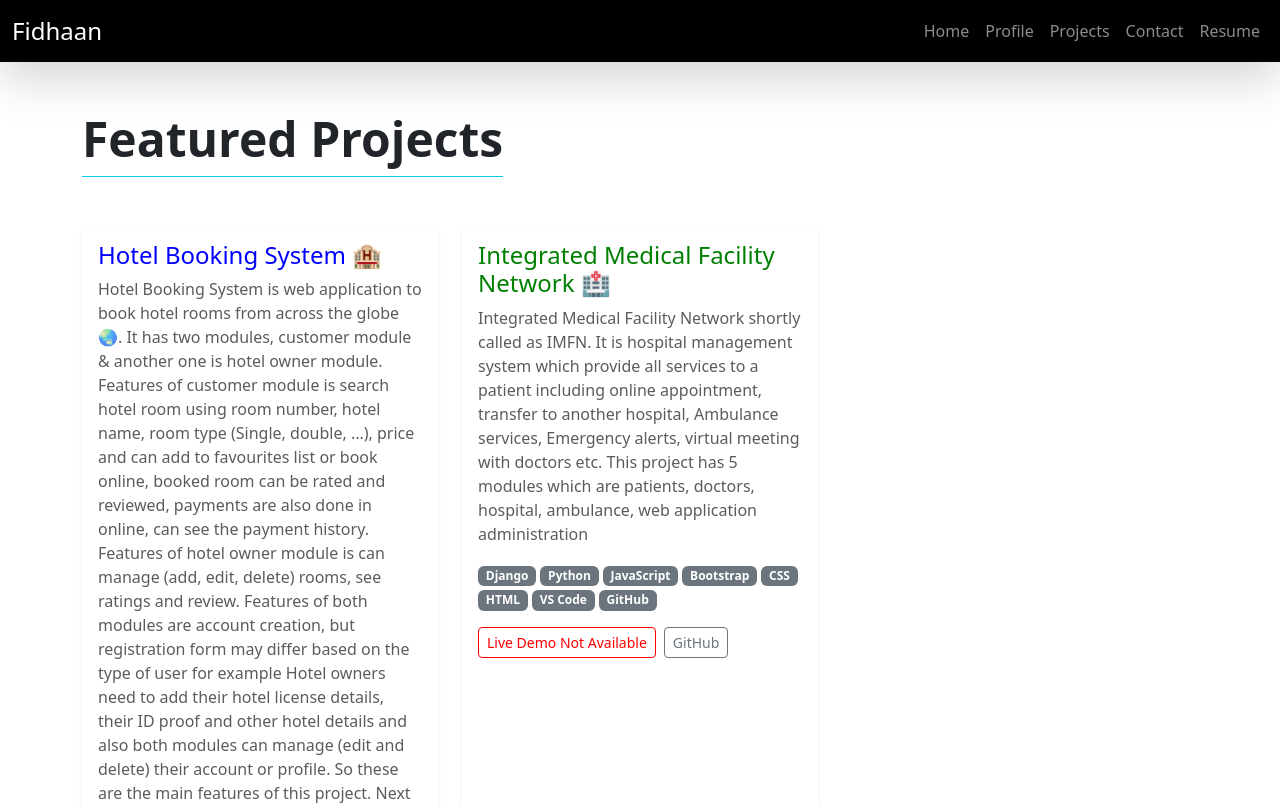
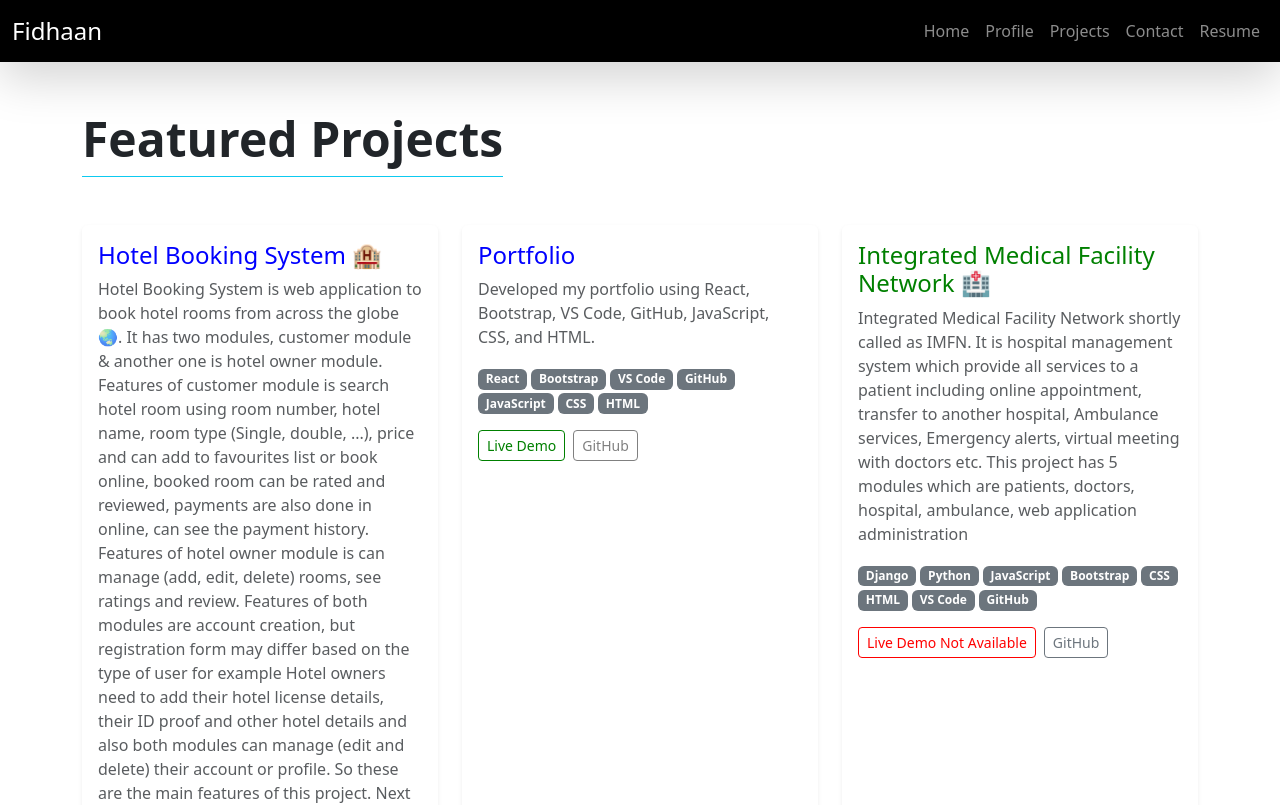
Before and after one commit to fidhaan/portfolio, a React (Vite) app in the folder personal_portfolio_project/: page /projects in a window 1280 px wide. Shown: the top 805 px of the page. Built offline with nearby package versions, Linux system fonts and the light colour scheme.

Commit message:
React project uploaded

```diff
--- a/personal_portfolio_project/src/Projects.jsx
+++ b/personal_portfolio_project/src/Projects.jsx
@@ -39,6 +39,30 @@ function Projects() {
               <div className="col-md-6 col-lg-4">
                 <div className="card h-100 shadow-sm border-0">
                   <div className="card-body">
+                    <h5 style={{color: 'blue'}} className="card-title text fs-4">Portfolio</h5>
+                    <p className="card-text text-muted">
+                      Developed my portfolio using React, Bootstrap, VS Code, GitHub, JavaScript,
+CSS, and HTML.
+                    </p>
+                    <span className="badge bg-secondary me-1">React</span>
+                    <span className="badge bg-secondary me-1">Bootstrap</span>
+                    <span className="badge bg-secondary me-1">VS Code</span>
+                    <span className="badge bg-secondary me-1">GitHub</span>
+                    <span className="badge bg-secondary me-1">JavaScript</span>
+                    <span className="badge bg-secondary me-1">CSS</span>
+                    <span className="badge bg-secondary me-1">HTML</span>
+                    <div className="mt-3">
+                      <a style={{color: 'green', border: '1px solid green'}} href="https://fidhaan.netlify.app" target="_blank" rel="noopener noreferrer" className="btn btn-sm btn-outline-info me-2">Live Demo</a>
+                      <a style={{color: 'grey', border: '1px solid grey'}} href="https://github.com/fidhaan/portfolio" target="_blank" rel="noopener noreferrer" className="btn btn-sm btn-outline-secondary">GitHub</a>
+                    </div>
+                  </div>
+                </div>
+              </div>
+
+              {/* Project Card 3 */}
+              <div className="col-md-6 col-lg-4">
+                <div className="card h-100 shadow-sm border-0">
+                  <div className="card-body">
                     <h5 style={{color: 'green'}} className="card-title text-green fs-4">Integrated Medical Facility Network 🏥</h5>
                     <p className="card-text text-muted">
                       Integrated Medical Facility Network shortly called as IMFN. It is hospital management system which provide all services to a patient including online appointment, transfer to another hospital, Ambulance services, Emergency alerts, virtual meeting with doctors etc. This project has 5 modules which are patients, doctors, hospital, ambulance, web application administration
```
